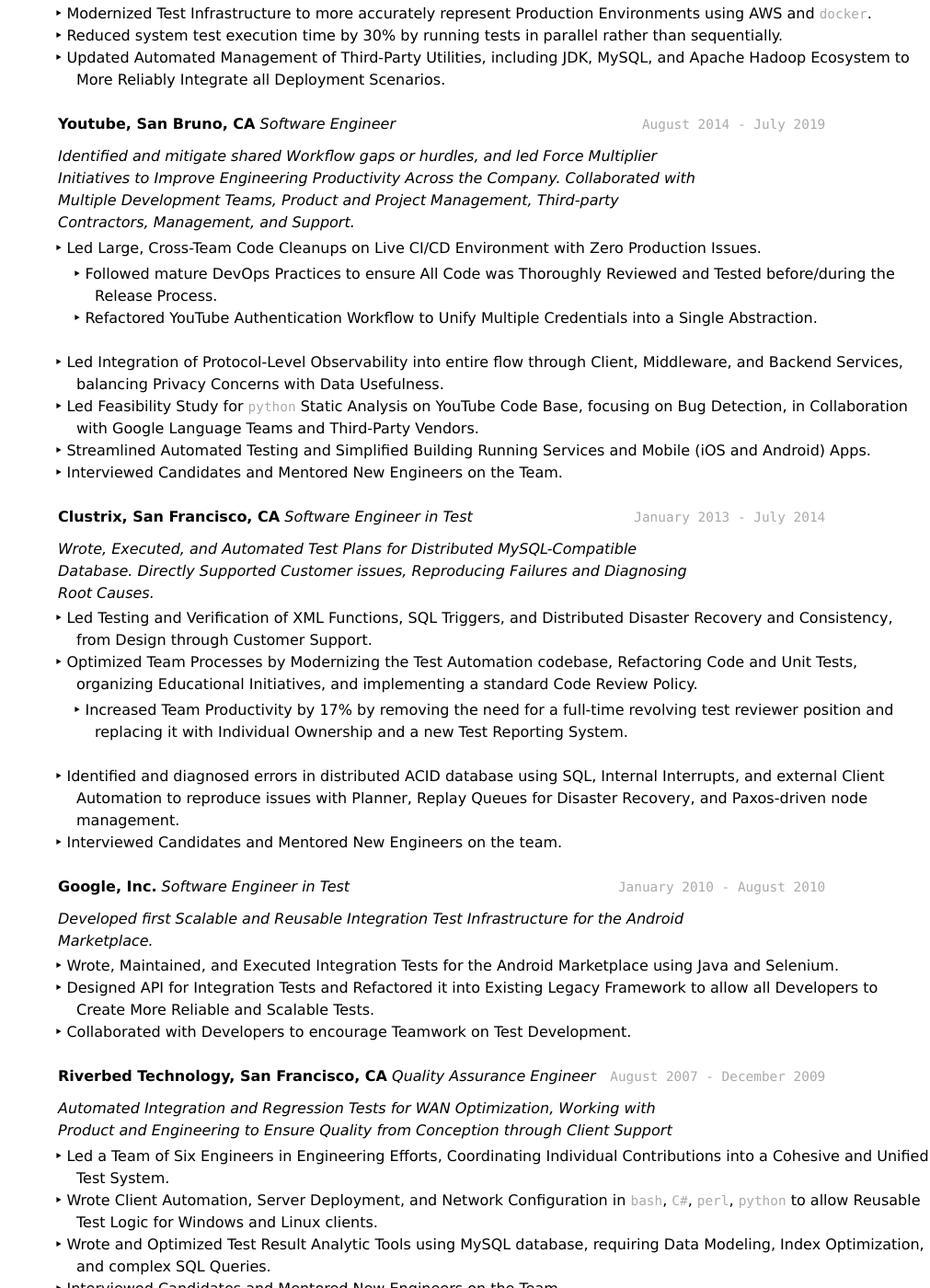
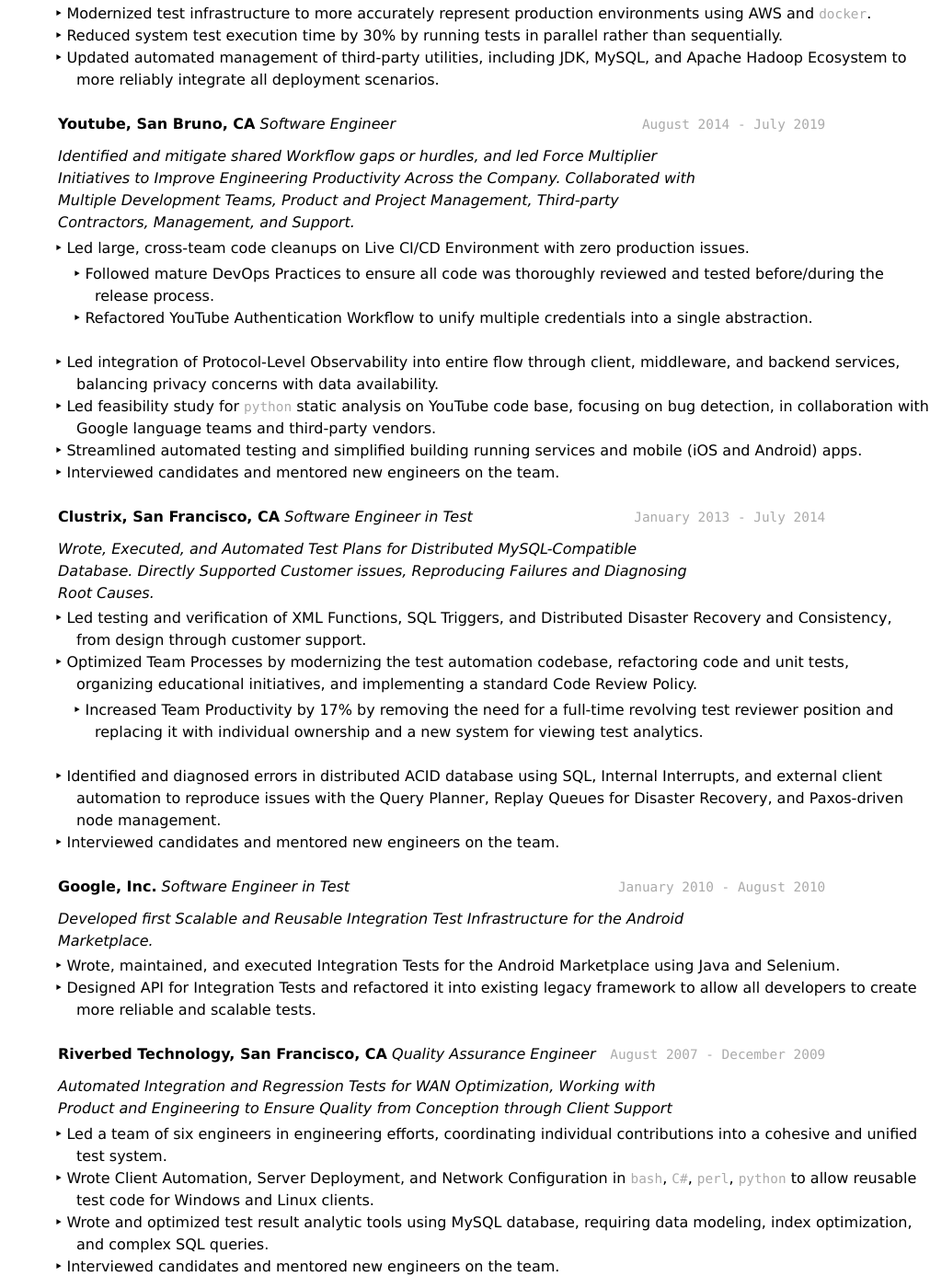
Before and after one commit to jspong/jspong.github.io, a Jekyll site: the page built from resume.md, in a window 1280 px wide and 1400 px high, scrolled down 1580 px. Shown: the whole window at 92% size, without its empty margins (269-1280 px from the left). Built offline with Jekyll 4.4.1, drawn with Linux system fonts in a browser that asks for light colours; some of the changed text lies outside the part shown.

Commit message:
Fix capitalization

```diff
--- a/resume.md
+++ b/resume.md
@@ -26,7 +26,7 @@
 * **Machine Learning** - Data Science and Data Mining Principles, Deep Learning Models with PyTorch, and Data Pipeline Engineering.
 * **Languages** - `python`, `Java`, `TypeScript`, `Javascript`, `C#`, `SQL`, `golang`, `ruby`, `C++`, `perl`, `C`, `HTML`
 * **Technologies** - AWS Cloud Development and Administration, Linux System Administration, TCP/IP Networking, `node.js`, Full LAMP Stack Administration, Apache Airflow, Apache Kafka, Apache Spark.
-* **Communication Skills** - Empathetic and Solution-Oriented, Understanding that All Individuals have Personal Priorities, Life-Experiences, and Unique Strengths.
+* **Communication Skills** - Empathetic and solution-oriented, understanding that all individuals have personal priorities, life-experiences, and unique strengths.
 
 ## Education
 
@@ -43,23 +43,23 @@
 _Designed/Developed/Maintained Isolated Services and Cross-Team Integrations to Help Amazon Deliver the best experience for their Customers by supporting Delivery Drivers with Safe, Efficient, Familiar, and Reasonable Delivery Routes._
 
 - *Last Mile Route Estimation*
-  - Integrated Deep Learning Platform for Route-Level Time Estimation with Delivery Planner.
-    - Designed and Implemented Inference Client for Real-Time Cost Planning.
-    - Analyzed Performance Bottlenecks in Client and Model, Scaling to Bursts of Millions of Requests per Minute.
-  - Led Cross-Functional Initiatives to Implement and Evangelize Modern DevOps and MLOps practices.
-    - Created Event-Driven Model Registry Service to Streamline Operations and Facilitate Communication between Engineering and Data Science Teams.
-    - Designed and Implemented Data Pipeline to perform Extract-Transform-Load (ETL) tasks for Model Training and Feature Extraction for Realtime Inference.
-    - Designed, Implemented, and Rearchitected Systems using Java, Typescript, Python, PyTorch, Apache Spark, AWS SageMaker, AWS Glue, and AWS EC2 infrastructure.
-  - Organized Efficient processes for team, including standardized Issue Tracking, Agile Workflow using Scrum and Kanban principles.
+  - Integrated Deep Learning Platform for route-level time estimation with Delivery Planner.
+    - Designed and implemented inference client for Real-Time Cost Planning.
+    - Analyzed performance bottlenecks in client and model, scaling to bursts of millions of requests per minute.
+  - Led cross-functional initiatives to implement and evangelize modern DevOps and MLOps practices.
+    - Created event-driven Model Registry Service to streamline operations and facilitate communication between engineering and data science teams.
+    - Designed and implemented Data Pipeline to perform Extract-Transform-Load (ETL) tasks for model training and feature extraction for real-time inference.
+    - Designed, implemented, and rearchitected systems using Java, Typescript, Python, PyTorch, Apache Spark, AWS SageMaker, AWS Glue, and AWS EC2 infrastructure.
+  - Organized efficient processes for team, including standardized Issue Tracking, Agile Workflow using Scrum and Kanban principles, and code quality standards.
 
 - *Last Mile Simulations*
   - Led team of three to build Simulations Platform using Native AWS Services.
-    - Orchestrated System Execution using Elastic Container Service (ECS), AWS Step Functions, AWS Lambda, AWS Simple Queue Service (SQS), and AWS Batch.
-    - Configured Connectivity to Microservices using VPC Networking, Dynamic Client/Server Configuration, and IAM policies.
-    - Built Systems for Configuring Architecture, Configuration, and Metadata using Java, CloudFormation, VPC Networking, and S3.
-  - Supported Internal Customers, allowing Users to run 1,000,000 Simulations, covering 15,000,000 Delivery Plans, in 2021.
-  - Designed Organization-Wide Development Guidelines to allow Production Services to Run Within the Simulations Environment.
-  - Migrated non-AWS systems to run in `docker` Containers on Elastic Container Service.
+    - Orchestrated system execution using Elastic Container Service (ECS), AWS Step Functions, AWS Lambda, AWS Simple Queue Service (SQS), and AWS Batch.
+    - Configured connectivity to Microservices using VPC Networking, Dynamic Client/Server Configuration, and IAM policies.
+    - Built systems for deploying architecture, service configuration, and metadata using Java, CloudFormation, VPC Networking, and S3.
+  - Supported internal customers, allowing users to run 1,000,000 Simulations, covering 15,000,000 Delivery Plans, in 2021.
+  - Designed organization-wide Development Guidelines to allow production services to run within the Simulations Environment.
+  - Migrated non-AWS systems to run in `docker` containers on Elastic Container Service.
 
 `August 2019 - March 2020`
 __Confluent, Inc.__
@@ -67,10 +67,10 @@
 
 _Developed and Modernized CI/CD Test and Deployment Infrastructure for Apache Kafka and Enterprise Extensions._
 
-* Modernized Test Infrastructure to more accurately represent Production Environments using AWS and `docker`.
+* Modernized test infrastructure to more accurately represent production environments using AWS and `docker`.
 * Reduced system test execution time by 30% by running tests in parallel rather
     than sequentially.
-* Updated Automated Management of Third-Party Utilities, including JDK, MySQL, and Apache Hadoop Ecosystem to More Reliably Integrate all Deployment Scenarios.
+* Updated automated management of third-party utilities, including JDK, MySQL, and Apache Hadoop Ecosystem to more reliably integrate all deployment scenarios.
 
 `August 2014 - July 2019`
 __Youtube, San Bruno, CA__
@@ -78,15 +78,15 @@
 
 _Identified and mitigate shared Workflow gaps or hurdles, and led Force Multiplier Initiatives to Improve Engineering Productivity Across the Company. Collaborated with Multiple Development Teams, Product and Project Management, Third-party Contractors, Management, and Support._
 
-* Led Large, Cross-Team Code Cleanups on Live CI/CD Environment with Zero Production Issues.
-    * Followed mature DevOps Practices to ensure All Code was Thoroughly Reviewed and Tested before/during
-      the Release Process.
-    * Refactored YouTube Authentication Workflow to Unify Multiple Credentials
-      into a Single Abstraction.
-* Led Integration of Protocol-Level Observability into entire flow through Client, Middleware, and Backend Services, balancing Privacy Concerns with Data Usefulness.
-* Led Feasibility Study for `python` Static Analysis on YouTube Code Base, focusing on Bug Detection, in Collaboration with Google Language Teams and Third-Party Vendors.
-* Streamlined Automated Testing and Simplified Building Running Services and Mobile (iOS and Android) Apps.
-* Interviewed Candidates and Mentored New Engineers on the Team.
+* Led large, cross-team code cleanups on Live CI/CD Environment with zero production issues.
+    * Followed mature DevOps Practices to ensure all code was thoroughly reviewed and tested before/during
+      the release process.
+    * Refactored YouTube Authentication Workflow to unify multiple credentials
+      into a single abstraction.
+* Led integration of Protocol-Level Observability into entire flow through client, middleware, and backend services, balancing privacy concerns with data availability.
+* Led feasibility study for `python` static analysis on YouTube code base, focusing on bug detection, in collaboration with Google language teams and third-party vendors.
+* Streamlined automated testing and simplified building running services and mobile (iOS and Android) apps.
+* Interviewed candidates and mentored new engineers on the team.
 
 `January 2013 - July 2014`
 __Clustrix, San Francisco, CA__
@@ -94,18 +94,18 @@
 
 _Wrote, Executed, and Automated Test Plans for Distributed MySQL-Compatible Database. Directly Supported Customer issues, Reproducing Failures and Diagnosing Root Causes._
 
-* Led Testing and Verification of XML Functions, SQL Triggers, and
-  Distributed Disaster Recovery and Consistency, from Design through Customer Support.
-* Optimized Team Processes by Modernizing the Test Automation codebase,
-  Refactoring Code and Unit Tests, organizing Educational Initiatives,
+* Led testing and verification of XML Functions, SQL Triggers, and
+  Distributed Disaster Recovery and Consistency, from design through customer support.
+* Optimized Team Processes by modernizing the test automation codebase,
+  refactoring code and unit tests, organizing educational initiatives,
   and implementing a standard Code Review Policy.
     * Increased Team Productivity by 17% by removing the need for a full-time
-      revolving test reviewer position and replacing it with Individual Ownership
-      and a new Test Reporting System.
+      revolving test reviewer position and replacing it with individual ownership
+      and a new system for viewing test analytics.
 * Identified and diagnosed errors in distributed ACID database using SQL,
-  Internal Interrupts, and external Client Automation to reproduce issues with Planner,
+  Internal Interrupts, and external client automation to reproduce issues with the Query Planner,
   Replay Queues for Disaster Recovery, and Paxos-driven node management.
-* Interviewed Candidates and Mentored New Engineers on the team.
+* Interviewed candidates and mentored new engineers on the team.
 
 `January 2010 - August 2010`
 __Google, Inc.__
@@ -113,12 +113,11 @@
 
 _Developed first Scalable and Reusable Integration Test Infrastructure for the Android Marketplace._
 
-* Wrote, Maintained, and Executed Integration Tests for the Android
+* Wrote, maintained, and executed Integration Tests for the Android
   Marketplace using Java and Selenium.
-* Designed API for Integration Tests and Refactored it into Existing
-  Legacy Framework to allow all Developers to Create More Reliable and
-  Scalable Tests.
-* Collaborated with Developers to encourage Teamwork on Test Development.
+* Designed API for Integration Tests and refactored it into existing
+  legacy framework to allow all developers to create more reliable and
+  scalable tests.
 
 `August 2007 - December 2009`
 __Riverbed Technology, San Francisco, CA__
@@ -126,7 +125,7 @@
 
 _Automated Integration and Regression Tests for WAN Optimization, Working with Product and Engineering to Ensure Quality from Conception through Client Support_
 
-* Led a Team of Six Engineers in Engineering Efforts, Coordinating Individual Contributions into a Cohesive and Unified Test System.
-* Wrote Client Automation, Server Deployment, and Network Configuration in `bash`, `C#`, `perl`, `python` to allow Reusable Test Logic for Windows and Linux clients.
-* Wrote and Optimized Test Result Analytic Tools using MySQL database, requiring Data Modeling, Index Optimization, and complex SQL Queries.
-* Interviewed Candidates and Mentored New Engineers on the Team.
+* Led a team of six engineers in engineering efforts, coordinating individual contributions into a cohesive and unified test system.
+* Wrote Client Automation, Server Deployment, and Network Configuration in `bash`, `C#`, `perl`, `python` to allow reusable test code for Windows and Linux clients.
+* Wrote and optimized test result analytic tools using MySQL database, requiring data modeling, index optimization, and complex SQL queries.
+* Interviewed candidates and mentored new engineers on the team.
```
